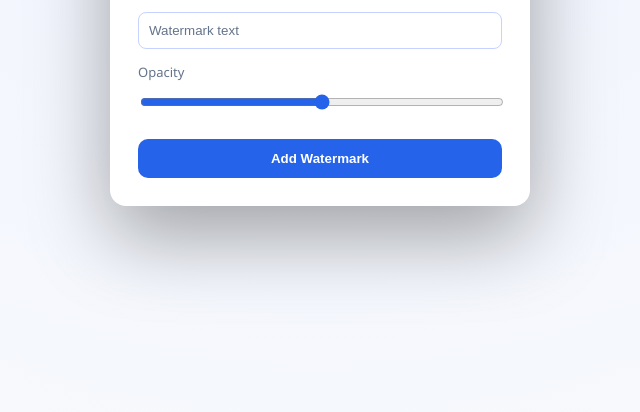
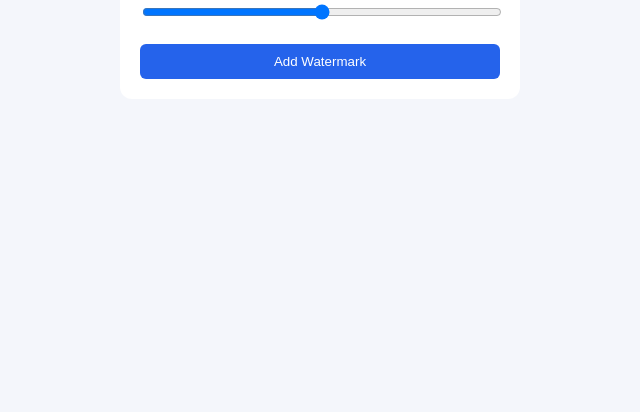
Before and after one commit to SagnikAB/watermark-web, a website: page public/index.html in a window 1280 px wide. Shown: the part 388-800 px from the top of the page, without its empty margins (320-960 px from the left). Drawn offline with Linux system fonts and the light colour scheme.

Commit message:
Refactor CSS by removing unused variables and styles
Removed theme variables and dark mode styles. Updated styles for body, container, and button elements.

```diff
--- a/public/style.css
+++ b/public/style.css
@@ -1,151 +1,53 @@
-/* ========= THEME VARIABLES ========= */
-:root {
-  --bg-start: #eef2ff;
-  --bg-end: #f8fafc;
-  --card: #ffffff;
-  --text: #0f172a;
-  --muted: #64748b;
-  --primary: #2563eb;
-  --success: #16a34a;
-  --border: #c7d2fe;
-}
-
-/* DARK MODE */
-body.dark {
-  --bg-start: #020617;
-  --bg-end: #020617;
-  --card: #0f172a;
-  --text: #f8fafc;
-  --muted: #94a3b8;
-  --border: #334155;
-}
-
-/* ========= BASE ========= */
 * {
   box-sizing: border-box;
+  font-family: Arial, sans-serif;
 }
 
 body {
+  background: #f4f6fb;
   margin: 0;
-  min-height: 100vh;
-  background: radial-gradient(circle at top, var(--bg-start), var(--bg-end));
-  display: flex;
-  justify-content: center;
-  align-items: center;
-  font-family: "Segoe UI", system-ui, sans-serif;
-  color: var(--text);
-  transition: background 0.3s ease, color 0.3s ease;
+  padding: 0;
+}
+
+body.dark {
+  background: #0f172a;
+  color: white;
 }
 
 .container {
-  width: 420px;
-  background: var(--card);
-  padding: 28px;
-  border-radius: 16px;
-  box-shadow: 0 30px 80px rgba(0,0,0,0.35);
-  transition: background 0.3s ease;
+  max-width: 400px;
+  margin: 80px auto;
+  background: white;
+  padding: 20px;
+  border-radius: 12px;
 }
 
-/* ========= HEADER ========= */
+body.dark .container {
+  background: #1e293b;
+}
+
 header {
   display: flex;
   justify-content: space-between;
   align-items: center;
 }
 
-h1 {
-  font-size: 22px;
-  margin: 0;
+input, button {
+  width: 100%;
+  margin-top: 10px;
+  padding: 10px;
 }
 
-/* ========= TOGGLE ========= */
-#themeToggle {
-  background: var(--primary);
+button {
+  background: #2563eb;
+  color: white;
   border: none;
-  border-radius: 999px;
-  padding: 6px 14px;
-  cursor: pointer;
-  color: white;
-  font-size: 14px;
-}
-
-/* ========= FORM ========= */
-form {
-  margin-top: 18px;
-}
-
-label {
-  font-size: 13px;
-  color: var(--muted);
-  margin-bottom: 4px;
-  display: block;
-}
-
-input,
-select {
-  width: 100%;
-  padding: 10px;
-  margin-bottom: 14px;
-  border-radius: 8px;
-  border: 1px solid var(--border);
-  background: transparent;
-  color: var(--text);
-}
-
-input::placeholder {
-  color: var(--muted);
-}
-
-input:focus,
-select:focus {
-  outline: none;
-  border-color: var(--primary);
-}
-
-input[type="range"] {
-  accent-color: var(--primary);
-}
-
-/* ========= BUTTON ========= */
-button {
-  width: 100%;
-  padding: 12px;
-  border-radius: 10px;
-  border: none;
-  background: var(--primary);
-  color: white;
-  font-weight: 600;
+  border-radius: 6px;
   cursor: pointer;
 }
 
-button:disabled {
-  opacity: 0.6;
-  cursor: not-allowed;
+img {
+  display: none;
+  width: 100%;
+  margin-top: 20px;
 }
-
-/* ========= PREVIEW ========= */
-#preview {
-  margin-top: 16px;
-  max-width: 100%;
-  border-radius: 12px;
-  display: none;
-}
-
-#download {
-  display: none;
-  margin-top: 12px;
-  text-align: center;
-  padding: 12px;
-  background: var(--success);
-  color: white;
-  border-radius: 10px;
-  text-decoration: none;
-  font-weight: 600;
-}
-
-#stats {
-  margin-top: 12px;
-  text-align: center;
-  font-size: 12px;
-  color: var(--muted);
-}
```
